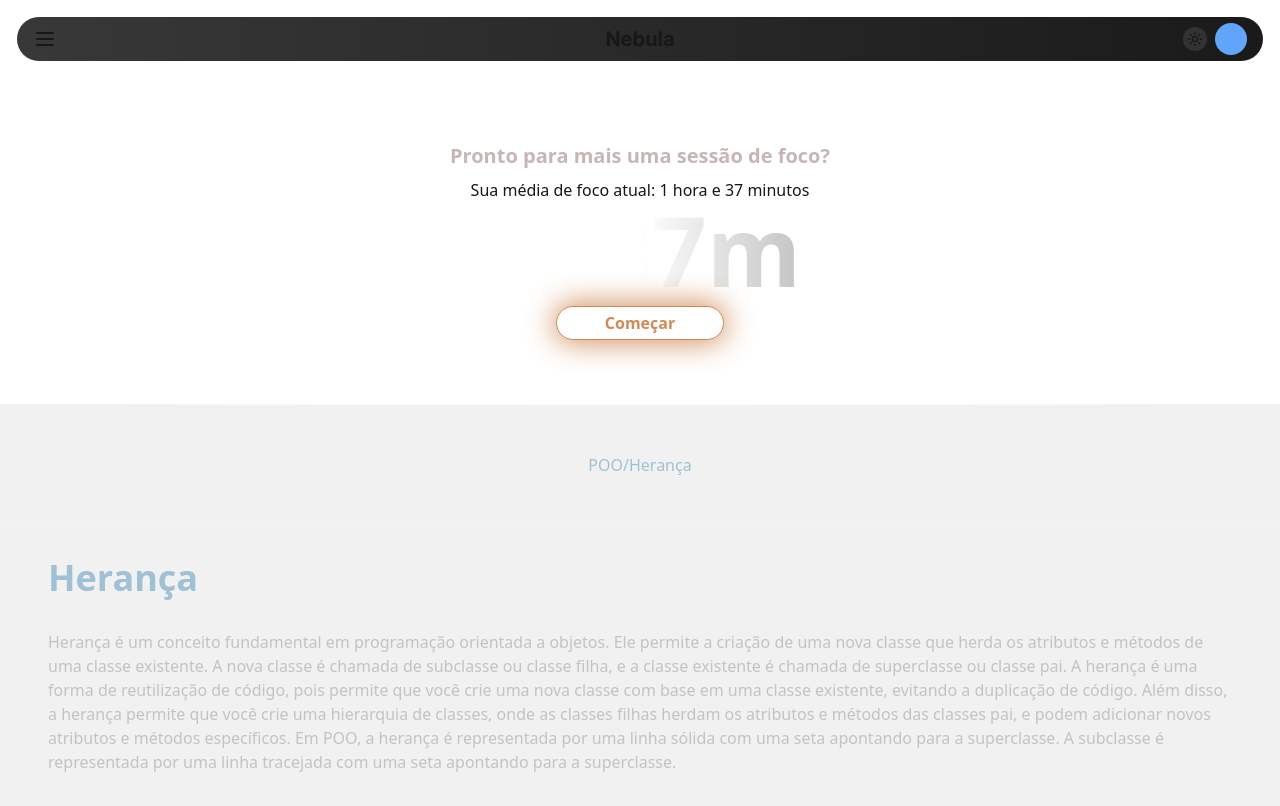
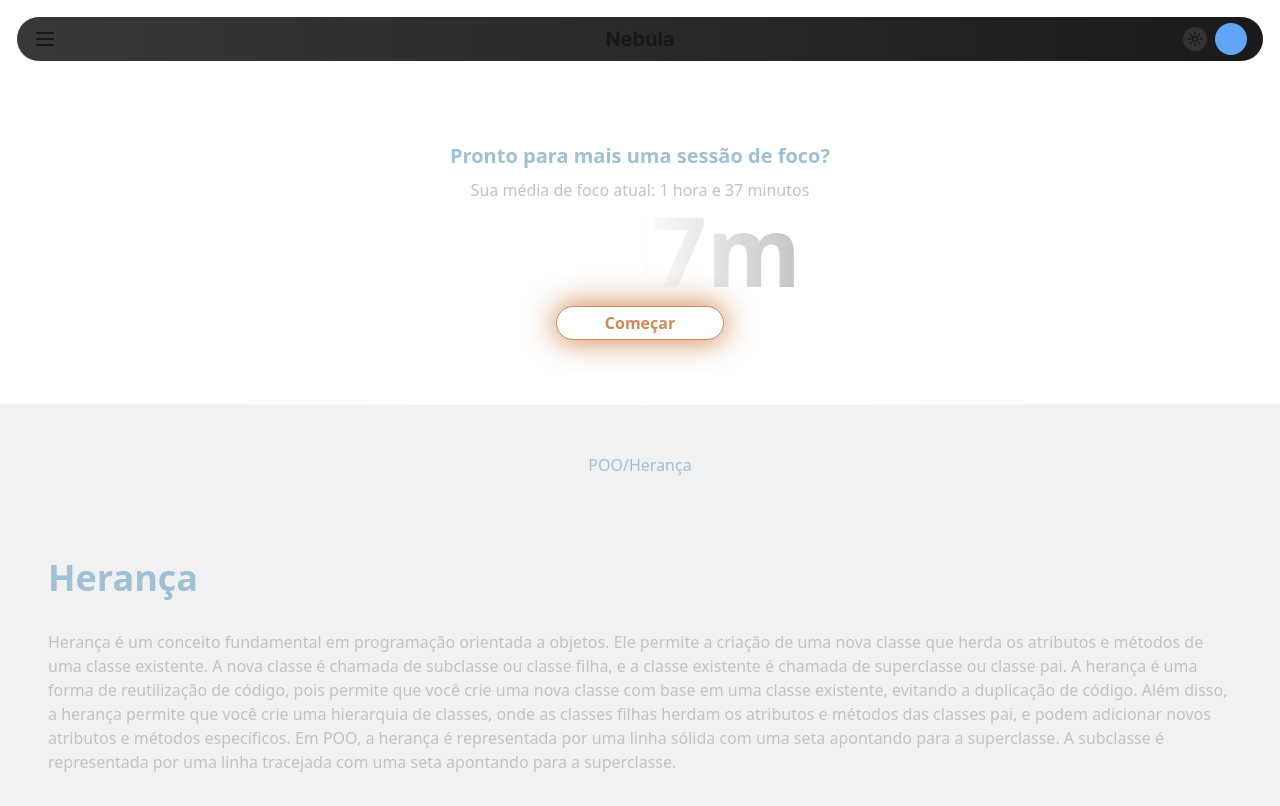
Before and after one commit to Cauamattosprj/nebula-frontend, a Next.js app: page / in a window 1280 px wide. Built offline with nearby package versions, Linux system fonts and the light colour scheme.

Commit message:
feat: changed text colors

```diff
--- a/components/pomodoro-counter.tsx
+++ b/components/pomodoro-counter.tsx
@@ -6,13 +6,13 @@ const PomodoroCounter = () => {
         // main container
         <div className="flex flex-col w-full text-center justify-center space-y-2 my-16">
             {/* pomodoro title */}
-            <div className="font-bold text-xl text-[#c6b6b6] text-center w-full ">
+            <div className="font-bold text-xl text-title text-center w-full ">
                 <span>Pronto para mais uma sessão de foco?</span>
             </div>
             {/* timer */}
             <div className="flex flex-col">
                 {/* pomodoro average focus time */}
-                <div className="font-extralight">
+                <div className="font-extralight text-paragraph">
                     Sua média de foco atual: 1 hora e 37 minutos
                 </div>
                 {/* pomodoro timer */}
```
